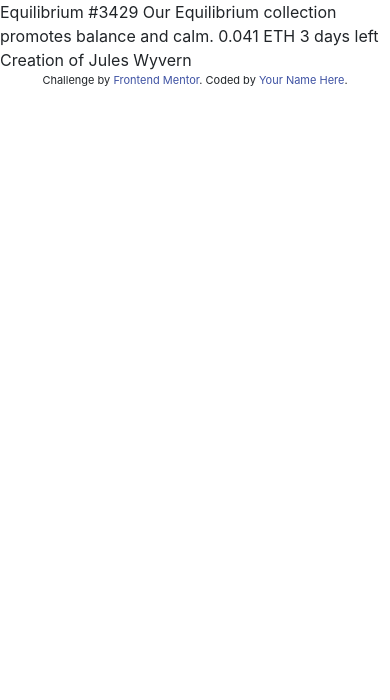
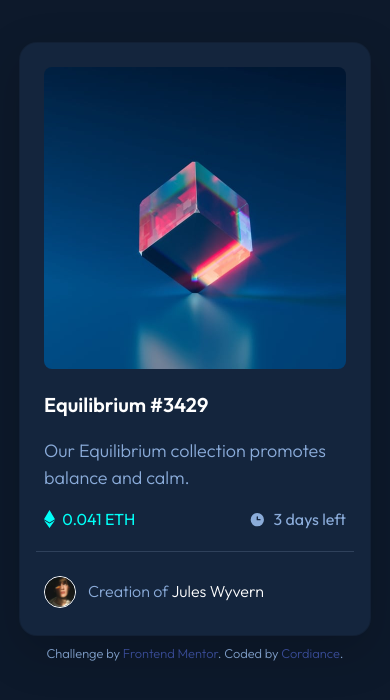
Before and after one commit to Cordiance/nft-preview-card-component, a plain HTML site: page index.html in a window 390 px wide. Drawn offline with nearby package versions, Linux system fonts and the light colour scheme.

Commit message:
responsive for smaller screens

```diff
--- a/index.html
+++ b/index.html
@@ -12,36 +12,63 @@
   <link rel="stylesheet" href="https://stackpath.bootstrapcdn.com/bootstrap/4.3.1/css/bootstrap.min.css"
     integrity="sha384-ggOyR0iXCbMQv3Xipma34MD+dH/1fQ784/j6cY/iJTQUOhcWr7x9JvoRxT2MZw1T" crossorigin="anonymous">
 
+  <!-- Style -->
+  <link rel="stylesheet" href="style.css">
+
   <title>Frontend Mentor | NFT preview card component</title>
 
-  <!-- Feel free to remove these styles or customise in your own stylesheet 👍 -->
-  <style>
-    .attribution {
-      font-size: 11px;
-      text-align: center;
-    }
-
-    .attribution a {
-      color: hsl(228, 45%, 44%);
-    }
-  </style>
 </head>
 
 <body>
 
-  Equilibrium #3429
+  <!-- Card container -->
+  <main class="container">
 
-  Our Equilibrium collection promotes balance and calm.
+    <div class="row justify-content-center">
 
-  0.041 ETH
-  3 days left
+      <!-- Card -->
+      <div class="card shadow-lg" style="width: 22rem; height:33em">
 
-  Creation of Jules Wyvern
+        <!-- Top image for card-->
+        <div class="img-top pt-4 pl-4 pr-4">
+          <img src="/images/image-equilibrium.jpg" class="card-img-top" alt="Image of Equilibrium">
+        </div>
 
-  <div class="attribution">
-    Challenge by <a href="https://www.frontendmentor.io?ref=challenge" target="_blank">Frontend Mentor</a>.
-    Coded by <a href="#">Your Name Here</a>.
-  </div>
+        <!-- Card body with text -->
+        <div class="card-body pt-4 pl-4 pr-4 pb-0">
+          <h5 class="card-title"><a href="#">Equilibrium #3429</a></h5>
+          <p class="card-text pt-2">
+            Our Equilibrium collection promotes balance and calm.
+          </p>
+          <span class="float-left">
+            <img class="pb-1 pr-1" src="/images/icon-ethereum.svg" alt="Ethereum icon">
+            0.041 ETH</span>
+          <span class="float-right">
+            <img class="pb-1 pr-1" src="/images/icon-clock.svg" alt="Clock icon">
+            3 days left</span>
+        </div>
+
+        <hr class="mt-0 ml-3 mr-3 mb-2 p-0">
+
+        <!-- author -->
+        <div class="card-body p-2 pt-3 ml-3 mr-3">
+          <span class="pb-2 pr-2">
+            <img class="img-author" src="/images/image-avatar.png" alt="Picture of author">
+          </span>
+          <span class="author pt-2">Creation of <a href="#">Jules Wyvern</a></span>
+        </div>
+      </div>
+    </div>
+
+    <div class="attribution">
+      Challenge by <a href="https://www.frontendmentor.io?ref=challenge" target="_blank">Frontend Mentor</a>.
+      Coded by <a href="https://github.com/Cordiance">Cordiance</a>.
+    </div>
+
+  </main>
+
+
+
 
   <!-- Optional JavaScript -->
   <!-- jQuery first, then Popper.js, then Bootstrap JS -->
--- a/style.scss
+++ b/style.scss
@@ -53,6 +53,7 @@ body {
                 .card-body {
                     .card-title {
                         a {
+                            font-weight: 700;
                             color: $white;
                             text-decoration: none;
                         }
@@ -67,10 +68,14 @@ body {
                     }
 
                     .float-left {
+                        font-size: 1rem;
+                        font-weight: 400;
                         color: $cyan;
                     }
 
                     .float-right {
+                        font-size: 1rem;
+                        font-weight: 400;
                         color: $softblue;
                     }
 
@@ -82,6 +87,7 @@ body {
 
                     // author
                     .author {
+                        font-size: 1rem;
                         color: $softblue;
 
                         a {
@@ -115,4 +121,12 @@ body {
     }
 }
 
-@media screen and (min-width:375px) {}
+@media screen and (min-width:375px) {
+    body {
+        margin: 5vh auto;
+    }
+
+    .container {
+        min-width: 375px;
+    }
+}
```
Also changed, not shown: style.css, 1 other file.
